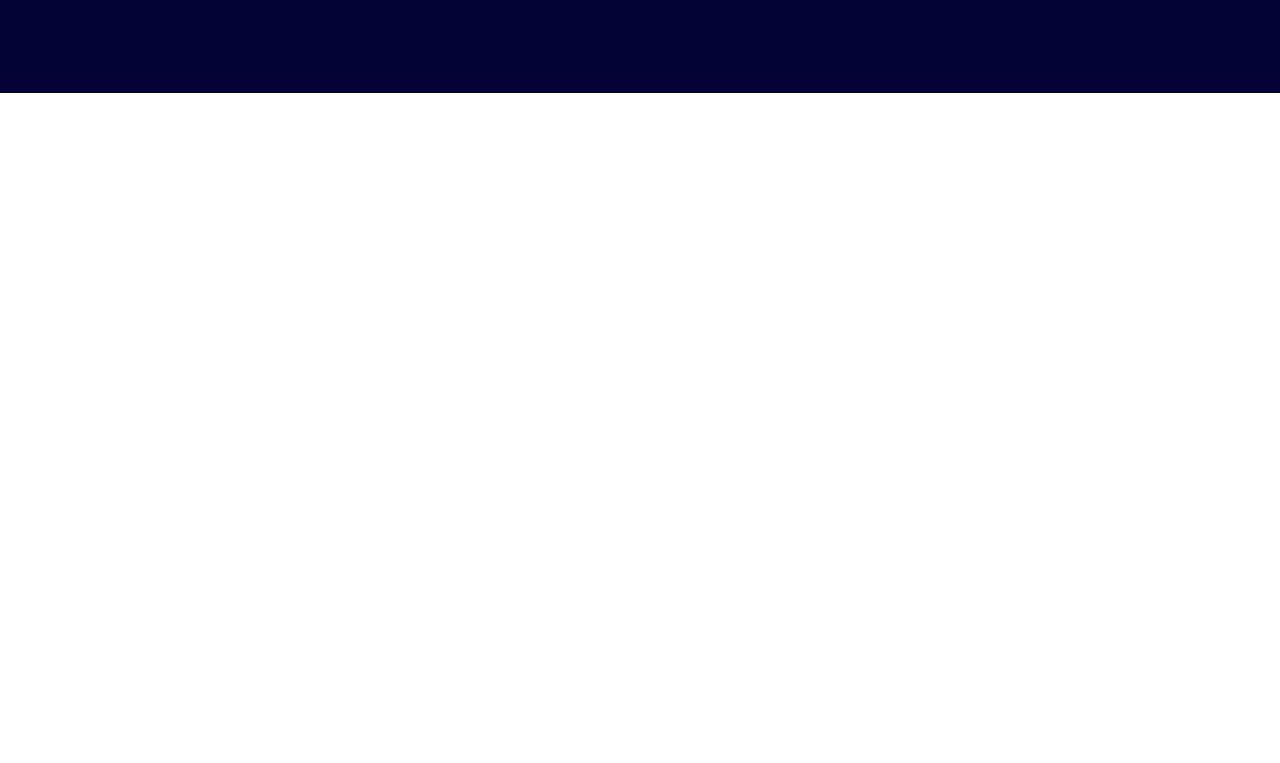
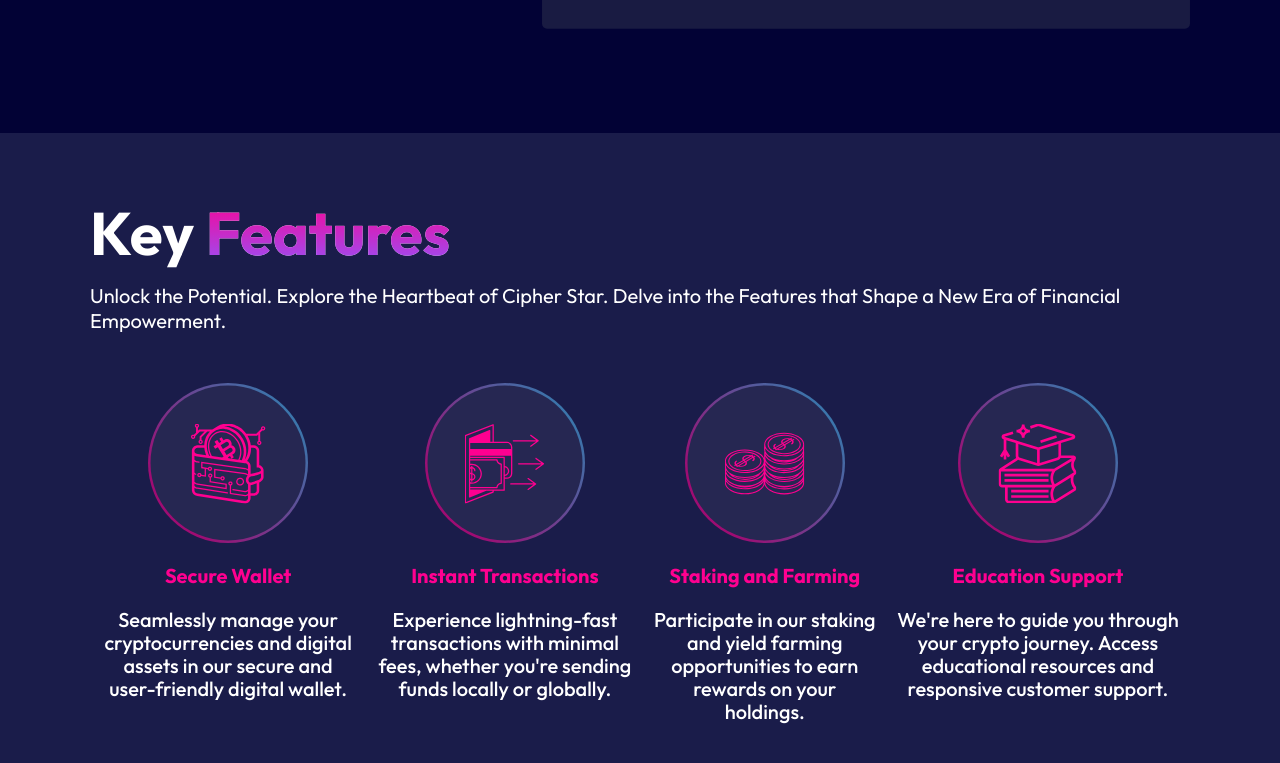
Before and after one commit to bukhtyarhaider/CipherStar, a React (Vite) app: page / in a window 1280 px wide. Shown: the part 1789-2552 px from the top of the page. Before the commit the page ends 1882 px from the top, so only its background shows below. Built offline with nearby package versions, Linux system fonts and the light colour scheme; a web font is replaced by a local one.

Commit message:
Added Key Features Section

```diff
--- a/src/App.tsx
+++ b/src/App.tsx
@@ -4,6 +4,7 @@ import TopBar from "./components/TopBar/TopBar";
 import { navItems } from "./content";
 import HeroSection from "./components/HeroSection/HeroSection";
 import WhyChooseUs from "./components/WhyChooseUs/WhyChooseUs";
+import KeyFeatures from "./components/KeyFeatures/KeyFeatures";
 
 interface ThemeContextProps {
   theme: string;
@@ -25,6 +26,7 @@ function App() {
         <TopBar navItems={navItems} />
         <HeroSection />
         <WhyChooseUs />
+        <KeyFeatures />
       </div>
     </ThemeContext.Provider>
   );
--- a/src/components/ImageCard/ImageCard.module.scss
+++ b/src/components/ImageCard/ImageCard.module.scss
@@ -5,13 +5,14 @@
   cursor: pointer;
   gap: 20px;
   margin-top: 120px;
+  padding: 10px;
   .container {
     position: relative;
     .gradientWrap {
       background: var(--gradientBorder);
       transition: 600ms all ease;
-      width: 175px;
-      height: 175px;
+      width: 160px;
+      height: 160px;
       position: absolute;
       border-radius: 50%;
       top: 50%;
@@ -24,8 +25,8 @@
     .imageContainer {
       z-index: 1;
       background: var(--cardImagebackGroundColor);
-      width: 170px;
-      height: 170px;
+      width: 155px;
+      height: 155px;
       border-radius: 50%;
       position: absolute;
       top: 50%;
@@ -42,7 +43,8 @@
       }
     }
 
-    &:hover {
+    &:hover,
+    .activeGradientWrap {
       div.gradientWrap {
         width: 220px;
         height: 220px;
@@ -82,5 +84,21 @@
     .description {
       font-size: 16px;
     }
+
+    .container {
+      .activeGradientWrap {
+        width: 220px;
+        height: 220px;
+        background: var(--gradientBorder);
+        position: absolute;
+        border-radius: 50%;
+        top: 50%;
+        left: 50%;
+        transform: translate(-50%, -50%);
+        opacity: 0;
+        visibility: hidden;
+        transition: 800ms all ease;
+      }
+    }
   }
 }
--- a/src/components/ImageCard/ImageCard.tsx
+++ b/src/components/ImageCard/ImageCard.tsx
@@ -1,11 +1,35 @@
+import { useEffect, useState } from "react";
 import styles from "./ImageCard.module.scss";
 import ImageCardProps from "./ImageCardProps";
 
 const ImageCard: React.FC<ImageCardProps> = ({ image, title, description }) => {
+  const [isCardHovered, setIsCardHovered] = useState(false);
+
+  useEffect(() => {
+    const handleScroll = () => {
+      const gradientWrap = document.getElementById("gradientWrap");
+      if (gradientWrap) {
+        const rect = gradientWrap.getBoundingClientRect();
+        const isInViewport = rect.top < window.innerHeight && rect.bottom >= 0;
+        setIsCardHovered(isInViewport);
+      }
+    };
+
+    window.addEventListener("scroll", handleScroll);
+    return () => {
+      window.removeEventListener("scroll", handleScroll);
+    };
+  }, []);
+
   return (
     <div className={styles.imageCardContainer}>
       <div className={styles.container}>
-        <div className={styles.gradientWrap}></div>
+        <div
+          id="gradientWrap"
+          className={`${styles.gradientWrap} ${
+            isCardHovered ? styles.activeGradientWrap : ""
+          }`}
+        ></div>
         <div className={styles.imageContainer}>
           <div className={styles.imageWrap}>
             <img src={image} />
--- /dev/null
+++ b/src/components/KeyFeatures/KeyFeatures.module.scss
@@ -0,0 +1,48 @@
+@import "../../mixins";
+.keyFeaturesContainer {
+  text-align: start;
+  padding: 50px 90px;
+  background-color: var(--backGroundWarmColor);
+  .heading {
+    font-size: 60px;
+    font-weight: 700;
+    line-height: 100px;
+
+    span {
+      background: var(--gradientColor);
+      background-clip: text;
+      -webkit-background-clip: text;
+      -webkit-text-fill-color: transparent;
+    }
+  }
+
+  .description {
+    font-size: 20px;
+    font-weight: 400;
+    line-height: 25px;
+  }
+
+  .cardsContainer {
+    @include flex(row, center, start);
+
+  }
+}
+
+@media screen and (max-width: 767px) {
+  .keyFeaturesContainer {
+    padding: 20px;
+    padding-top: 0px;
+    .heading {
+      font-size: 30px;
+    }
+
+    .description {
+      font-size: 16px;
+    }
+
+    .cardsContainer {
+      @include flex(column, center, start);
+      padding-inline: 20px;
+    }
+  }
+}
--- /dev/null
+++ b/src/components/KeyFeatures/KeyFeatures.tsx
@@ -0,0 +1,30 @@
+import { cardsArray } from "../../content";
+import ImageCard from "../ImageCard/ImageCard";
+import styles from "./KeyFeatures.module.scss";
+
+const KeyFeatures = () => {
+  return (
+    <div className={styles.keyFeaturesContainer}>
+      <h2 className={styles.heading}>
+        Key <span>Features</span>
+      </h2>
+
+      <p className={styles.description}>
+        Unlock the Potential. Explore the Heartbeat of Cipher Star. Delve into
+        the Features that Shape a New Era of Financial Empowerment.
+      </p>
+
+      <div className={styles.cardsContainer}>
+        {cardsArray?.map((card) => (
+          <ImageCard
+            image={card.image}
+            title={card.title}
+            description={card.description}
+          />
+        ))}
+      </div>
+    </div>
+  );
+};
+
+export default KeyFeatures;
--- a/src/components/WhyChooseUs/WhyChooseUs.module.scss
+++ b/src/components/WhyChooseUs/WhyChooseUs.module.scss
@@ -19,6 +19,7 @@
     font-size: 20px;
     font-weight: 400;
     line-height: 25px;
+    padding-bottom: 40px;
   }
   .section {
     @include flex(row, space-between, start);
--- a/src/content.ts
+++ b/src/content.ts
@@ -1,3 +1,5 @@
+import { feature1Svg, feature2Svg, feature3Svg, feature4Svg } from "./assets";
+
 export const navItems = [
   {
     name: "Home",
@@ -16,3 +18,30 @@ export const navItems = [
     url: "/buy-crypto",
   },
 ];
+
+export const cardsArray = [
+  {
+    image: feature1Svg,
+    title: "Secure Wallet",
+    description:
+      "Seamlessly manage your cryptocurrencies and digital assets in our secure and user-friendly digital wallet.",
+  },
+  {
+    image: feature2Svg,
+    title: "Instant Transactions",
+    description:
+      "Experience lightning-fast transactions with minimal fees, whether you're sending funds locally or globally.",
+  },
+  {
+    image: feature3Svg,
+    title: "Staking and Farming",
+    description:
+      "Participate in our staking and yield farming opportunities to earn rewards on your holdings.",
+  },
+  {
+    image: feature4Svg,
+    title: "Education Support",
+    description:
+      "We're here to guide you through your crypto journey. Access educational resources and responsive customer support.",
+  },
+];
```
